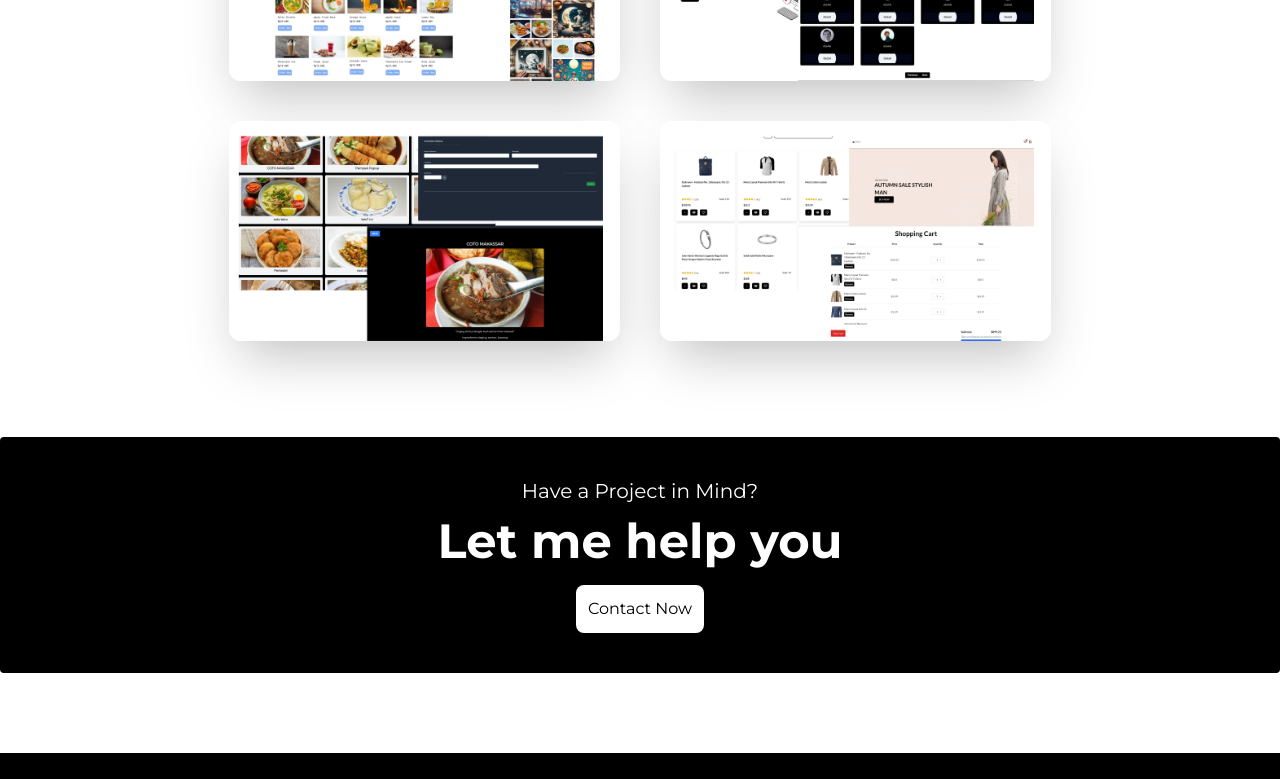
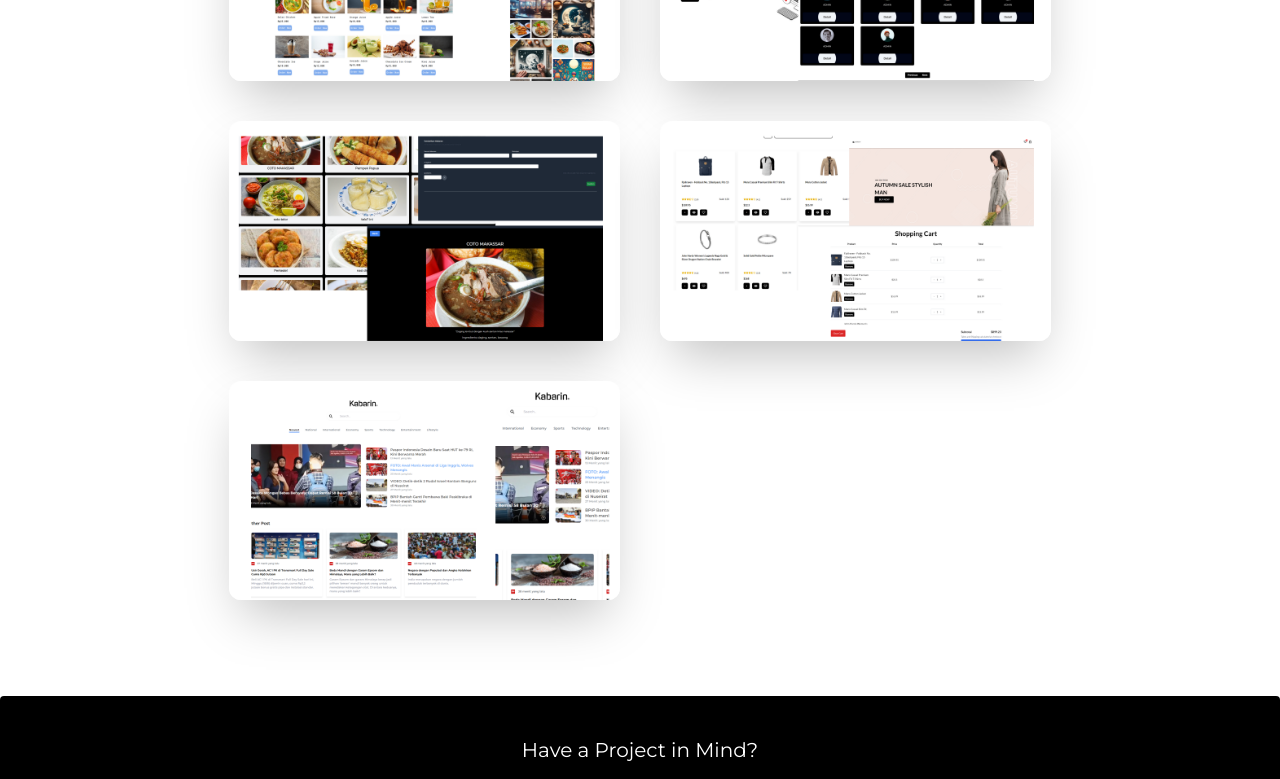
Before and after one commit to HansCode20/Portofolio-Project, a React (Vite) app: page / in a window 1280 px wide. Shown: the part 1908-2687 px from the top of the page. Built offline with nearby package versions, Linux system fonts and the light colour scheme.

Commit message:
Penambahan Image Project

```diff
--- a/src/Pages/Projects.jsx
+++ b/src/Pages/Projects.jsx
@@ -8,7 +8,8 @@ import Travelins from '../assets/Images/Project/Travelins.png';
 import SinarBulan from '../assets/Images/Project/sinar bulan.png';
 import ReactProject from '../assets/Images/Project/React Simple Project.png';
 import NextProject from '../assets/Images/Project/Next Simple Project.png';
-import GlamourApparel from '../assets/Images/Project/FakeStore.png'
+import GlamourApparel from '../assets/Images/Project/FakeStore.png';
+import Kabarin from "../assets/Images/Project/Kabarin.png";
 
 function Projects() {
   const [isModalOpen, setModalOpen] = useState(false);
@@ -135,6 +136,15 @@ function Projects() {
       techStack: [5,7,11,8,12],
       githubUrl : "https://github.com/HansCode20/Store",
       liveUrl : "https://glamour-apparel.vercel.app/"
+    },
+    {
+      id: 7,
+      name: 'Kabarin',
+      description: 'Membuat Website Berita dengan menggunakan API CNN sumbernya dari github daftar api lokal indonesia dengan menggunakan ',
+      img: Kabarin,
+      techStack: [1, 2, 3, 4, 8],
+      githubUrl : "https://github.com/HansCode20/Portfolio",
+      liveUrl : "https://hanscode20.github.io/Portfolio/"
     }
   ];
 
@@ -157,8 +167,12 @@ function Projects() {
             <img data-aos="fade-up" data-aos-duration="2000" className='group-hover:blur-[3px] transition-all duration-300 ease-out' src={project.img} alt={project.name} />
             <div className='absolute inset-0 flex flex-col justify-end p-6 gap-2 group-hover:bg-opacity-80 group-hover:bg-black transition-all duration-300 ease-out'>
               <h1 className='text-3xl font-bold text-white opacity-0 group-hover:opacity-100 transition-opacity'>{project.name}</h1>
-              <button className='text-white w-1/4 opacity-0 group-hover:opacity-100 transition-opacity border-2 rounded-lg border-white p-2 hover:bg-gray-200 hover:text-black' onClick={() => openModal(project)}>
-                View
+              <button
+               className='text-white w-1/4 opacity-0 group-hover:opacity-100 transition-opacity border-2 rounded-lg border-white p-2 hover:bg-gray-200 hover:text-black'
+               onClick={() => project.id !== 7 && openModal(project)}
+               disabled={project.id === 7}
+               >
+                {project.id === 7 ? 'Coming Soon' : 'View Details'}
               </button>
             </div>
           </div>
--- a/src/components/Navigation/Navbar.jsx
+++ b/src/components/Navigation/Navbar.jsx
@@ -27,10 +27,10 @@ function Navbar() {
           <Link to="contact" spy={true} smooth={true} duration={500} offset={-300} onClick={closeMenu} className='nav-link' activeClass='active'>Contact</Link>
         </div>
         <div className='hidden md:flex space-x-4'>
-          <a href="https://www.instagram.com/ilhamfnni_/" className='hover:text-gray-500'>
+          <a href="https://www.instagram.com/ilhamfnni_/" target="_blank" rel="noopener noreferrer" className='hover:text-gray-500'>
             <FaInstagram className='text-2xl' />
           </a>
-          <a href="https://www.linkedin.com/in/mokhamad-ilham-fanani/" className='hover:text-gray-500'>
+          <a href="https://www.linkedin.com/in/mokhamad-ilham-fanani/" target="_blank" rel="noopener noreferrer" className='hover:text-gray-500'>
             <FaLinkedin className='text-2xl' />
           </a>
         </div>
@@ -57,10 +57,10 @@ function Navbar() {
             <Link to="projects" spy={true} smooth={true} duration={500} onClick={closeMenu} className='nav-link'>Projects</Link>
             <Link to="contact" spy={true} smooth={true} duration={500} onClick={closeMenu} className='nav-link'>Contact</Link>
             <div className='flex gap-4 text-xl'>
-            <a href="https://www.instagram.com/ilhamfnni_/" className='hover:text-gray-500'>
+              <a href="https://www.instagram.com/ilhamfnni_/" target="_blank" rel="noopener noreferrer" className='hover:text-gray-500'>
                 <FaInstagram className='text-2xl' onClick={closeMenu} />
               </a>
-           <a href="https://www.linkedin.com/in/mokhamad-ilham-fanani/" className='hover:text-gray-500'>
+              <a href="https://www.linkedin.com/in/mokhamad-ilham-fanani/" target="_blank" rel="noopener noreferrer" className='hover:text-gray-500'>
                 <FaLinkedin className='text-2xl' onClick={closeMenu} />
               </a>
             </div>
```
Also changed, not shown: src/assets/Images/Project/Kabarin.png (added). Lines whose indentation alone changed are shown as unchanged.
